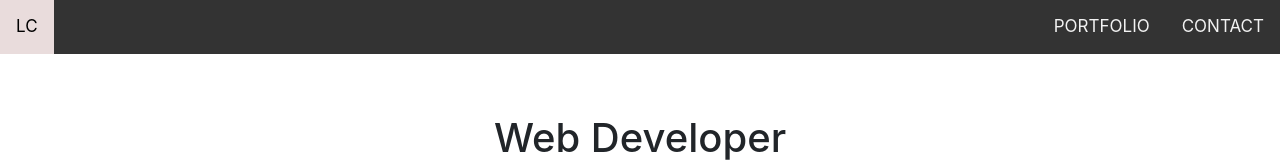
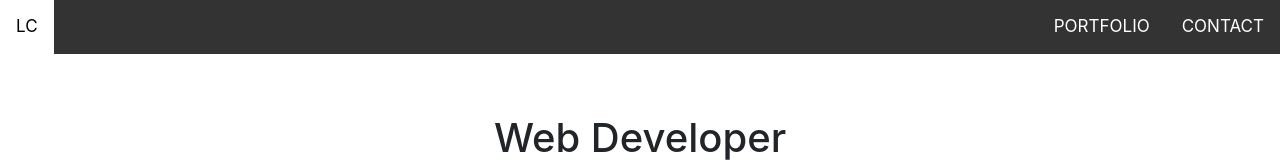
Before and after one commit to costa86/portfolio, a React (Create React App) app: page / in a window 1280 px wide. Shown: the top 162 px of the page. Built offline with nearby package versions, Linux system fonts and the light colour scheme.

Commit message:
white css

```diff
--- a/src/style/css/index.css
+++ b/src/style/css/index.css
@@ -1 +1 @@
-body{margin:0;font-family:-apple-system, BlinkMacSystemFont, "Segoe UI", "Roboto", "Oxygen", "Ubuntu", "Cantarell", "Fira Sans", "Droid Sans", "Helvetica Neue", sans-serif;-webkit-font-smoothing:antialiased;-moz-osx-font-smoothing:grayscale}.centered{-webkit-box-pack:center;-ms-flex-pack:center;justify-content:center;-webkit-box-align:center;-ms-flex-align:center;align-items:center}.middle{text-align:center}.center{margin:auto;width:50%;text-align:center;padding-top:10%;padding-bottom:10%}footer{bottom:0;width:100%;text-align:center}.zoom:hover{-webkit-transform:scale(1.2);transform:scale(1.2)}code{font-family:source-code-pro, Menlo, Monaco, Consolas, "Courier New", monospace}.topnav{background-color:#333;overflow:hidden}.topnav a{float:left;color:#f2f2f2;text-align:center;padding:14px 16px;text-decoration:none;font-size:17px}.topnav a:hover{background-color:#e9dcdc;color:#000}.topnav-right{float:right}
+body{margin:0;font-family:-apple-system, BlinkMacSystemFont, "Segoe UI", "Roboto", "Oxygen", "Ubuntu", "Cantarell", "Fira Sans", "Droid Sans", "Helvetica Neue", sans-serif;-webkit-font-smoothing:antialiased;-moz-osx-font-smoothing:grayscale}.centered{-webkit-box-pack:center;-ms-flex-pack:center;justify-content:center;-webkit-box-align:center;-ms-flex-align:center;align-items:center}.middle{text-align:center}.center{margin:auto;width:50%;text-align:center;padding-top:10%;padding-bottom:10%}footer{bottom:0;width:100%;text-align:center}.zoom:hover{-webkit-transform:scale(1.2);transform:scale(1.2)}code{font-family:source-code-pro, Menlo, Monaco, Consolas, "Courier New", monospace}.topnav{background-color:#333;overflow:hidden}.topnav a{float:left;color:#fff;text-align:center;padding:14px 16px;text-decoration:none;font-size:17px}.topnav a:hover{background-color:#fff;color:#000}.topnav-right{float:right}
--- a/src/style/sass/index.scss
+++ b/src/style/sass/index.scss
@@ -50,13 +50,13 @@ code {
 
   a {
     float: left;
-    color: #f2f2f2;
+    color: rgb(255, 255, 255);
     text-align: center;
     padding: 14px 16px;
     text-decoration: none;
     font-size: 17px;
     &:hover {
-      background-color: rgb(233, 220, 220);
+      background-color: rgb(255, 255, 255);
       color: rgb(0, 0, 0);
     }
   }
```
